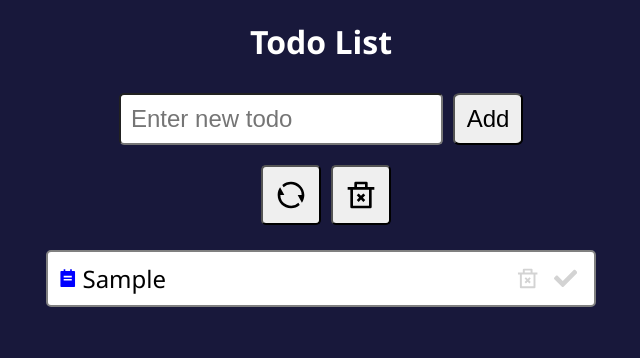
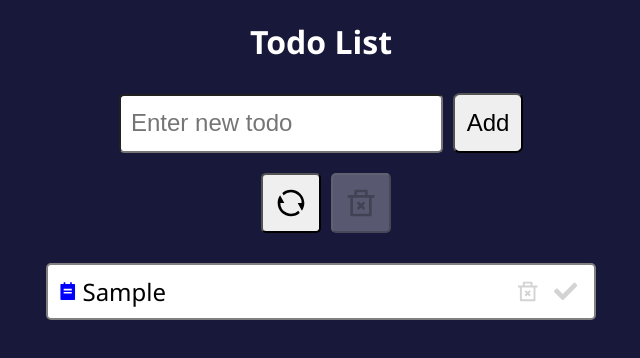
Before and after one commit to Svork7/todo-react18, a React (Create React App) app: page / in a window 1280 px wide. Both pictures are taken after typing "Sample" into the empty fields and a click on the button "Add". Shown: the top 358 px of the page, without its empty margins (319-959 px from the left). Built offline with nearby package versions, Linux system fonts and the light colour scheme.

Commit message:
used custom component Button instead of built in

```diff
--- a/src/App.js
+++ b/src/App.js
@@ -54,6 +54,10 @@ function App() {
     setTodos(todos.filter((todo) => !todo.isCompleted))
   }
 
+  //переменная счетчик выполненных задач
+  const completedTodosCount = todos.filter((todo) => todo.isCompleted).length
+  //console.log(comletedTodosCount)
+
   return (
     <div className="App">
       <h1 className="header">Todo List</h1>
@@ -62,6 +66,7 @@ function App() {
         <TodosActions
           resetTodos={resetTodosHandler}
           deleteCompletedTodos={deleteCompletedTodosHandler}
+          completedTodosExist={!!completedTodosCount}
         />
       )}
       <TodoList
--- a/src/components/Todos/TodoForm.js
+++ b/src/components/Todos/TodoForm.js
@@ -1,5 +1,6 @@
 import { useState } from 'react'
 import styles from './TodoForm.module.css'
+import Button from '../UI/Button'
 
 function TodoForm({ addTodo }) {
   const [text, setText] = useState('')
@@ -16,7 +17,12 @@ function TodoForm({ addTodo }) {
           value={text}
           onChange={(e) => setText(e.target.value)}
         />
-        <button type="submit">Add</button>
+        {/*использование встроенного компонента button
+        <button type="submit">Add</button>*/}
+        {/*использование созданного компонента Button*/}
+        <Button type="submit" title="Add new todo">
+          Add
+        </Button>
       </form>
     </div>
   )
--- a/src/components/Todos/TodoForm.module.css
+++ b/src/components/Todos/TodoForm.module.css
@@ -7,6 +7,7 @@
   width: 50%;
   border-radius: 5px;
   font-size: 1.5rem;
+  height: 35px;
 }
 
 .todoFormContainer button {
--- a/src/components/Todos/TodosActions.js
+++ b/src/components/Todos/TodosActions.js
@@ -1,13 +1,22 @@
 import { RiDeleteBin2Line, RiRefreshLine } from 'react-icons/ri'
 import Button from '../UI/Button'
+import styles from './TodosActions.module.css'
 
-function TodosActions({ resetTodos, deleteCompletedTodos }) {
+function TodosActions({
+  resetTodos,
+  deleteCompletedTodos,
+  completedTodosExist,
+}) {
   return (
-    <div>
+    <div className={styles.todosActionsContainer}>
       <Button title="Reset Todos" onClick={resetTodos}>
         <RiRefreshLine />
       </Button>
-      <Button title="Clear completed Todos" onClick={deleteCompletedTodos}>
+      <Button
+        title="Clear completed Todos"
+        onClick={deleteCompletedTodos}
+        disabled={!completedTodosExist}
+      >
         <RiDeleteBin2Line />
       </Button>
     </div>
--- a/src/components/Todos/TodosActions.module.css
+++ b/src/components/Todos/TodosActions.module.css
@@ -0,0 +1,3 @@
+.todosActionsContainer {
+  margin: 5px;
+}
--- a/src/components/UI/Button.js
+++ b/src/components/UI/Button.js
@@ -1,13 +1,9 @@
 import styles from './Button.module.css'
 
-function Button({ onClick, children, title, disabled = false }) {
+function Button(props) {
+  const { onClick, children, title, disabled = false } = props
   return (
-    <button
-      className={styles.mainButton}
-      onClick={onClick}
-      title={title}
-      disabled={disabled}
-    >
+    <button {...props} className={styles.mainButton} disabled={disabled}>
       {children}
     </button>
   )
```
